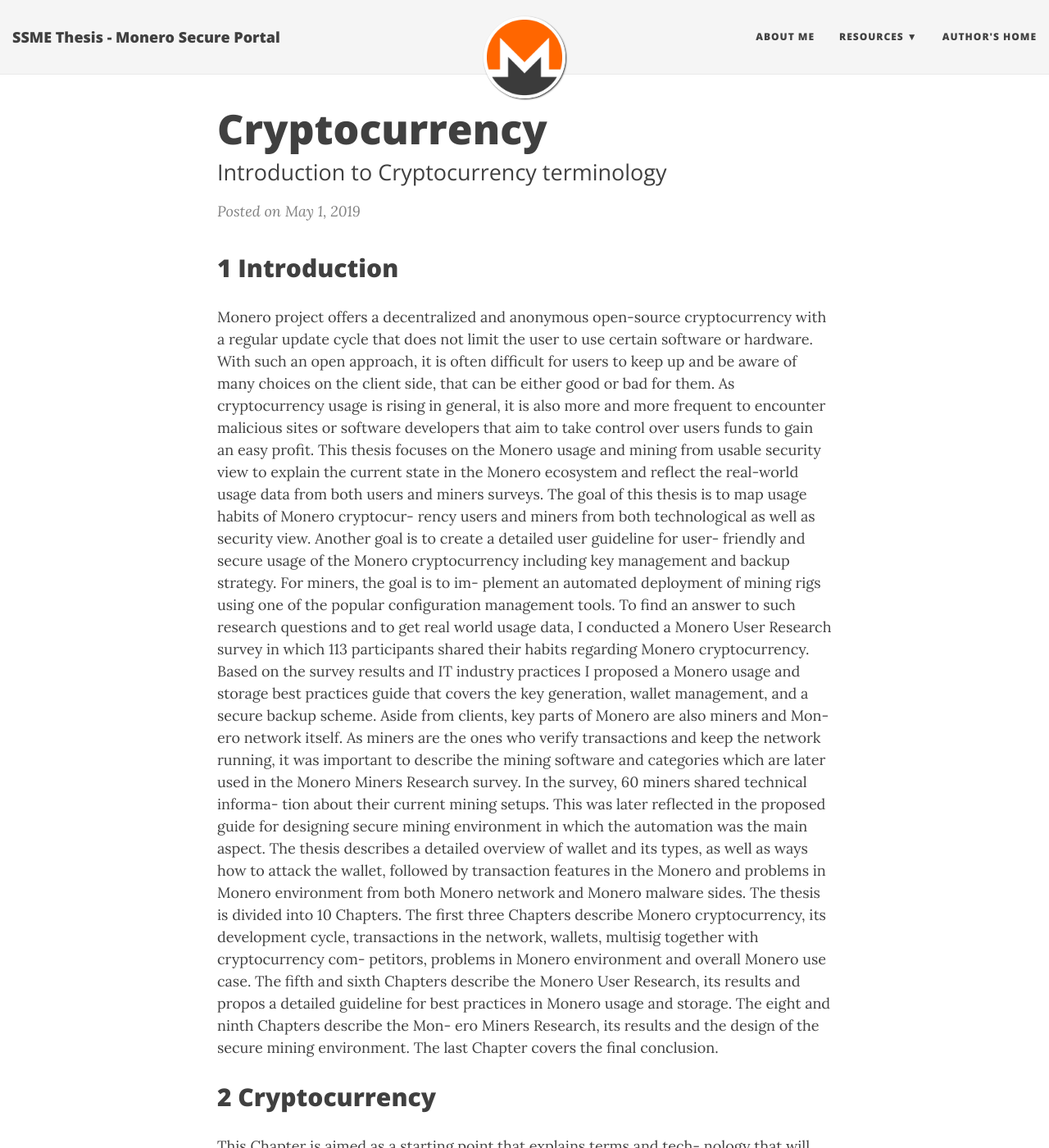
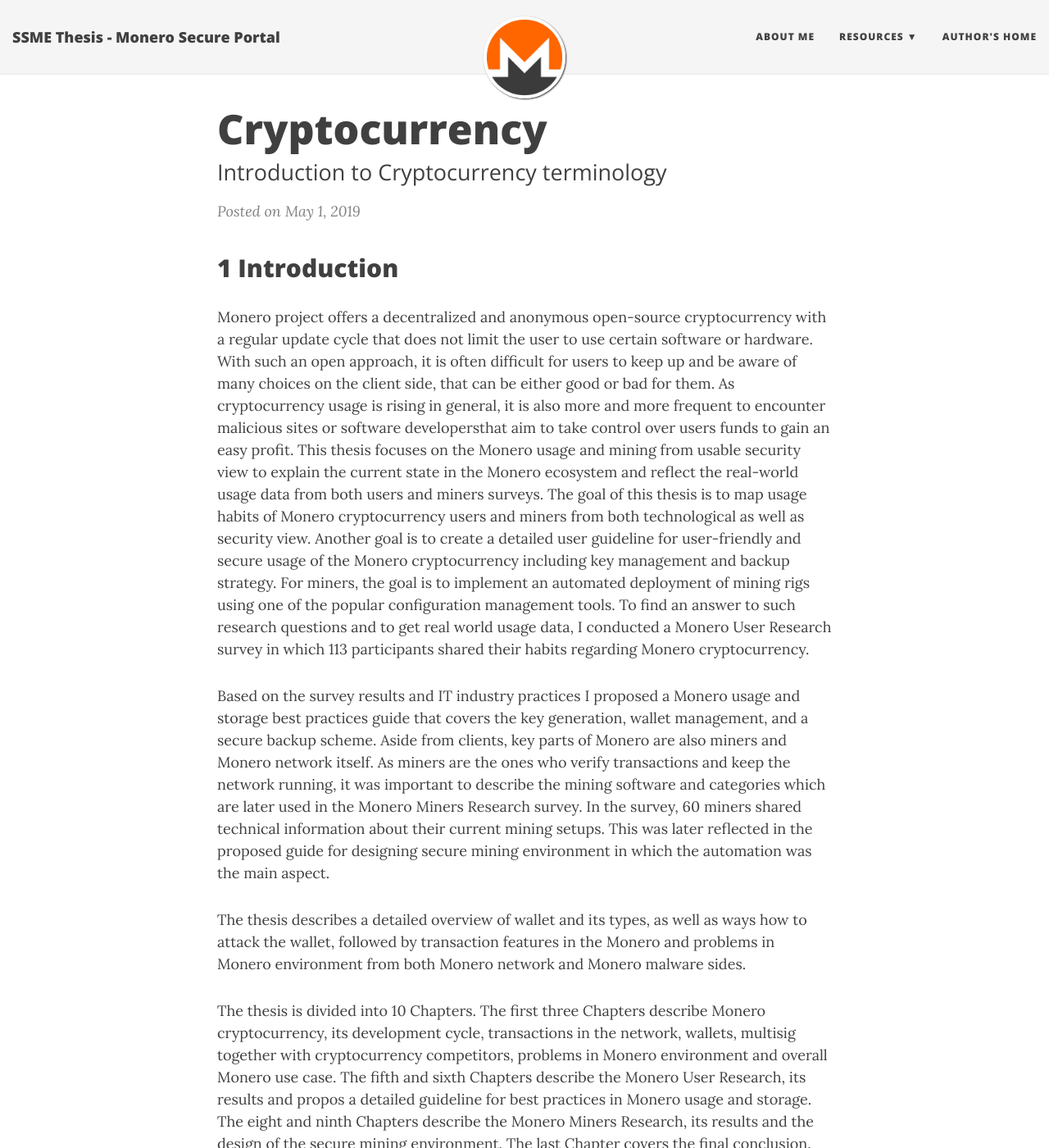
Before and after one commit to Ownercz/ssme-thesis, a Jekyll site: the page built from docs/_posts/2019-05-01-cryptocurrency.md, in a window 1280 px wide and 1400 px high. Shown: the whole window at 82% size. Built offline with Jekyll 4.4.1, drawn with Linux system fonts in a browser that asks for light colours; nearby versions of some CDN libraries; some of the changed text lies outside the part shown.

Commit message:
Docs - Cryptocurrency

```diff
--- a/docs/_posts/2019-05-01-cryptocurrency.md
+++ b/docs/_posts/2019-05-01-cryptocurrency.md
@@ -7,97 +7,36 @@
 ---
 
 ## 1 Introduction
+Monero project offers a decentralized and anonymous open-source cryptocurrency with a regular update cycle that does not limit the user to use certain software or hardware. With such an open approach, it is often difficult for users to keep up and be aware of many choices on the client side, that can be either good or bad for them. As cryptocurrency usage is rising in general, it is also more and more frequent to encounter malicious sites or software developersthat aim to take control over users funds to gain an easy profit. This thesis focuses on the Monero usage and mining from usable security view to explain the current state in the Monero ecosystem and reflect
+the real-world usage data from both users and miners surveys. The goal of this thesis is to map usage habits of Monero cryptocurrency users and miners from both technological as well as security view. Another goal is to create a detailed user guideline for user-friendly and secure usage of the Monero cryptocurrency including key management and backup strategy. For miners, the goal is to implement an automated deployment of mining rigs using one of the popular configuration management tools.
+To find an answer to such research questions and to get real world usage data, I conducted a Monero User Research survey in which 113 participants shared their habits regarding Monero cryptocurrency.
 
-Monero project offers a decentralized and anonymous open-source
-cryptocurrency with a regular update cycle that does not limit the user
-to use certain software or hardware. With such an open approach, it
-is often difficult for users to keep up and be aware of many choices on
-the client side, that can be either good or bad for them.
-As cryptocurrency usage is rising in general, it is also more and
-more frequent to encounter malicious sites or software developers
-that aim to take control over users funds to gain an easy profit. This
-thesis focuses on the Monero usage and mining from usable security
-view to explain the current state in the Monero ecosystem and reflect
-the real-world usage data from both users and miners surveys.
-The goal of this thesis is to map usage habits of Monero cryptocur-
-rency users and miners from both technological as well as security
-view. Another goal is to create a detailed user guideline for user-
-friendly and secure usage of the Monero cryptocurrency including
-key management and backup strategy. For miners, the goal is to im-
-plement an automated deployment of mining rigs using one of the
-popular configuration management tools.
-To find an answer to such research questions and to get real world
-usage data, I conducted a Monero User Research survey in which
-113 participants shared their habits regarding Monero cryptocurrency.
-Based on the survey results and IT industry practices I proposed a
-Monero usage and storage best practices guide that covers the key
-generation, wallet management, and a secure backup scheme.
-Aside from clients, key parts of Monero are also miners and Mon-
-ero network itself. As miners are the ones who verify transactions and
-keep the network running, it was important to describe the mining
-software and categories which are later used in the Monero Miners
-Research survey. In the survey, 60 miners shared technical informa-
-tion about their current mining setups. This was later reflected in the
-proposed guide for designing secure mining environment in which
-the automation was the main aspect.
-The thesis describes a detailed overview of wallet and its types,
-as well as ways how to attack the wallet, followed by transaction
-features in the Monero and problems in Monero environment from
-both Monero network and Monero malware sides.
-The thesis is divided into 10 Chapters. The first three Chapters
-describe Monero cryptocurrency, its development cycle, transactions
-in the network, wallets, multisig together with cryptocurrency com-
-petitors, problems in Monero environment and overall Monero use
-case. The fifth and sixth Chapters describe the Monero User Research,
-its results and propos a detailed guideline for best practices in Monero
-usage and storage. The eight and ninth Chapters describe the Mon-
-ero Miners Research, its results and the design of the secure mining
-environment. The last Chapter covers the final conclusion.
+Based on the survey results and IT industry practices I proposed a Monero usage and storage best practices guide that covers the key generation, wallet management, and a secure backup scheme. Aside from clients, key parts of Monero are also miners and Monero network itself. As miners are the ones who verify transactions and keep the network running, it was important to describe the mining software and categories which are later used in the Monero Miners Research survey. In the survey, 60 miners shared technical information about their current mining setups. This was later reflected in the proposed guide for designing secure mining environment in which the automation was the main aspect.
 
+The thesis describes a detailed overview of wallet and its types, as well as ways how to attack the wallet, followed by transaction features in the Monero and problems in Monero environment from both Monero network and Monero malware sides.
+
+The thesis is divided into 10 Chapters. The first three Chapters describe Monero cryptocurrency, its development cycle, transactions in the network, wallets, multisig together with cryptocurrency competitors, problems in Monero environment and overall Monero use case. The fifth and sixth Chapters describe the Monero User Research, its results and propos a detailed guideline for best practices in Monero usage and storage. The eight and ninth Chapters describe the Monero Miners Research, its results and the design of the secure mining environment. The last Chapter covers the final conclusion.
 
 ## 2 Cryptocurrency
+This Chapter is aimed as a starting point that explains terms and technology that will occur throughout the following pages and Chapters. Although these terms provide only a short description, it is recommended for every reader to swift through them as in later pages they are discussed and used in detail thoroughly.
 
-This Chapter is aimed as a starting point that explains terms and tech-
-nology that will occur throughout the following pages and Chapters.
-Although these terms provide only a short description, it is recom-
-mended for every reader to swift through them as in later pages they
-are discussed and used in detail thoroughly.
-**Cryptocurrency** is a digital currency that is designed to use cryp-
-tography to secure and verify its transactions. Cryptocurrencies are
-decentralized as opposed to traditional money transaction systems
-used in the banks. Decentralization is established by using distributed
-blockchain that functions as a transaction database within the currency.
-First cryptocurrency available was Bitcoin [1].
+**Cryptocurrency** is a digital currency that is designed to use cryptography to secure and verify its transactions. Cryptocurrencies are decentralized as opposed to traditional money transaction systems used in the banks. Decentralization is established by using distributed blockchain that functions as a transaction database within the currency. First cryptocurrency available was Bitcoin.
+
 **Altcoin** is a term used for every cryptocurrency that is not Bitcoin.
-**The fork** happens when developers create a copy of existing project
-codebase and start their path of development with it.
-**The market capitalization** (market cap) is a total value of cryp-
-tocurrency that refers to the total number of emitted coins multiplied
-by the value of the coin.
-**The blockchain** is a technology responsible for storing every trans-
-action that has ever been processed in the cryptocurrency, also often
-called as a ledger. The main purpose of the blockchain is to ensure the
-validity of completed transactions.
-**Transactions** within cryptocurrency are processed together as
-blocks that are verified by miners and then added to the blockchain
-as a new mined block.
-**The wallet** is a storage medium that holds private and public keys
-by which the user can access, send and receive funds. Wallet effectively
-does not have the coins but is rather a key to access them from the
-blockchain.
-**The node** is a computer connected to the cryptocurrency network.
-The node is often referred to as a full node which means that the
-computer maintains a full copy of blockchain. This results in node
-downloading every block and transaction and checking them against
-cryptocurrency rules, especially whether the transaction has correct
-signatures, data format and the right number of emitted coins per
-block.
 
-**The mining** process is done by miners that verify transactions on
-the network and adds them to the blockchain together in the form of
-a block which results in new coins being emitted as a reward for block
-solving.
-**Mining in pools** is the way how individual miners pool their com-
-putational resources. Due to resources pooling, there is a higher chance
-of solving the block, therefore gaining the reward of newly emitted
-coins.
+**The fork** happens when developers create a copy of existing project codebase and start their path of development with it.
+
+**The market capitalization** (market cap) is a total value of cryptocurrency that refers to the total number of emitted coins multiplied by the value of the coin.
+
+**The blockchain** is a technology responsible for storing every transaction that has ever been processed in the cryptocurrency, also often called as a ledger. The main purpose of the blockchain is to ensure the validity of completed transactions.
+
+**Transactions** within cryptocurrency are processed together as blocks that are verified by miners and then added to the blockchain as a new mined block.
+
+**The wallet** is a storage medium that holds private and public keys by which the user can access, send and receive funds. Wallet effectively does not have the coins but is rather a key to access them from the blockchain.
+
+**The node** is a computer connected to the cryptocurrency network. The node is often referred to as a full node which means that the computer maintains a full copy of blockchain. This results in node downloading every block and transaction and checking them against cryptocurrency rules, especially whether the transaction has correct
+signatures, data format and the right number of emitted coins per block.
+
+**The mining** process is done by miners that verify transactions on the network and adds them to the blockchain together in the form of a block which results in new coins being emitted as a reward for block solving.
+
+**Mining in pools** is the way how individual miners pool their computational resources. Due to resources pooling, there is a higher chance of solving the block, therefore gaining the reward of newly emitted coins.
```
